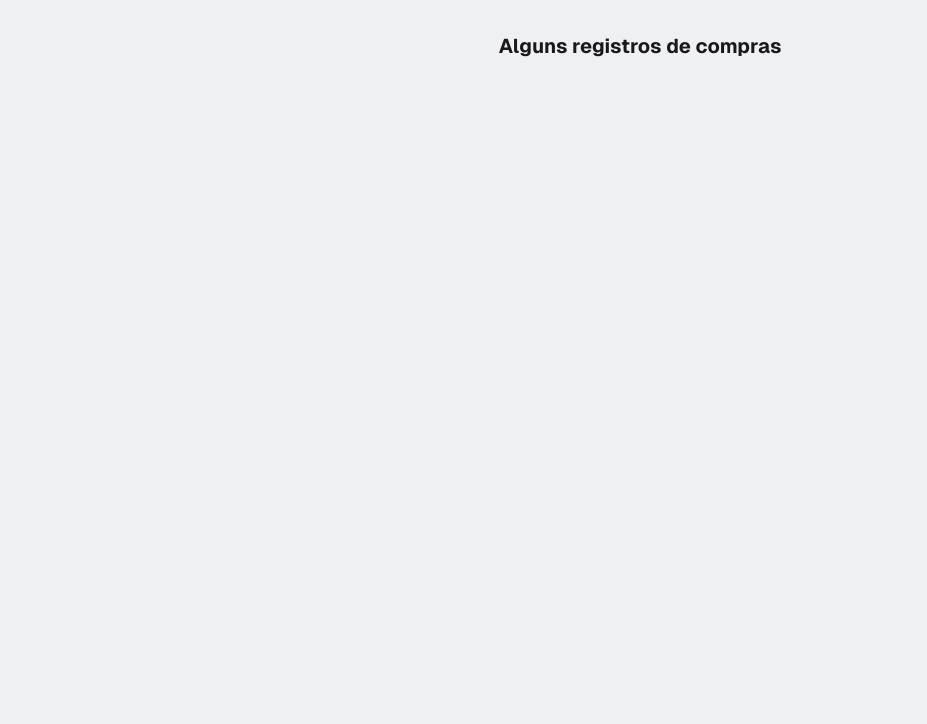
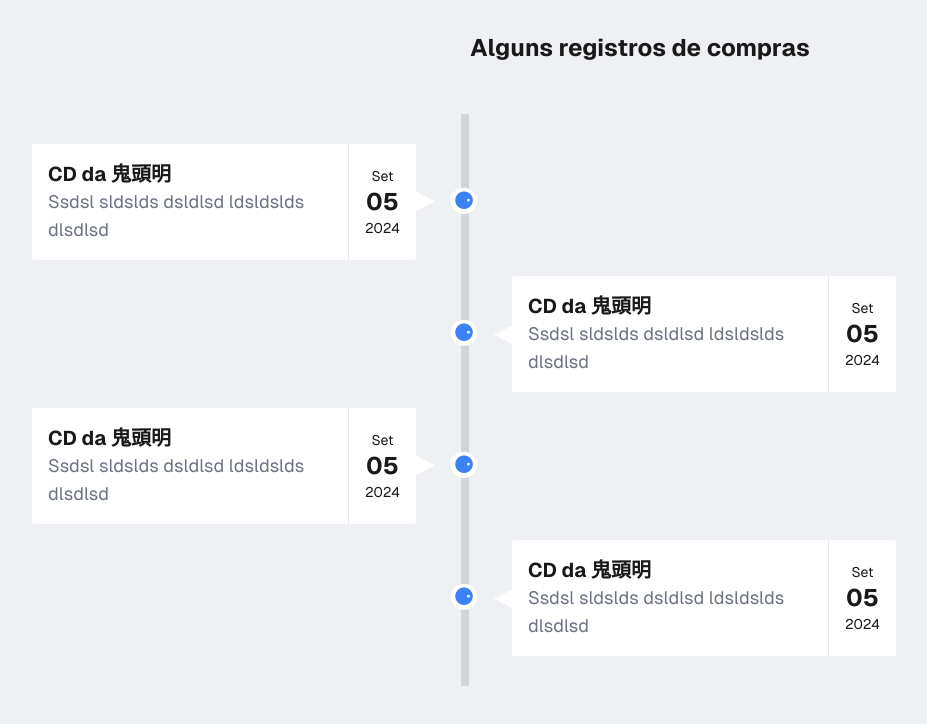
Before and after one commit to douglas-sousa/dofu-compras, a Next.js app: page / in a window 1280 px wide. Shown: the top 724 px of the page, without its empty margins (0-927 px from the left). Built offline with nearby package versions, Linux system fonts and the light colour scheme.

Commit message:
feat: first timeline test

```diff
--- a/src/app/page.tsx
+++ b/src/app/page.tsx
@@ -1,9 +1,47 @@
-export default function Home() {
+import Text from "@/components/atoms/text";
+import PostInTimeline from "@/components/organisms/PostInTimeline";
+
+export default function Home () {
     return (
         <main className="font-[family-name:var(--font-geist-sans)] p-8">
-            <p className="font-bold text-center text-xl">
+            <Text variant="h1">
                 Alguns registros de compras
-            </p>
+            </Text>
+
+            <div className="pt-16">
+                <PostInTimeline
+                    post={{
+                        title: "CD da 鬼頭明",
+                        preview: "Ssdsl sldslds dsldlsd ldsldslds dlsdlsd",
+                        date: new Date(),
+                        side: "left"
+                    }}
+                />
+                <PostInTimeline
+                    post={{
+                        title: "CD da 鬼頭明",
+                        preview: "Ssdsl sldslds dsldlsd ldsldslds dlsdlsd",
+                        date: new Date(),
+                        side: "right"
+                    }}
+                />
+                <PostInTimeline
+                    post={{
+                        title: "CD da 鬼頭明",
+                        preview: "Ssdsl sldslds dsldlsd ldsldslds dlsdlsd",
+                        date: new Date(),
+                        side: "left"
+                    }}
+                />
+                <PostInTimeline
+                    post={{
+                        title: "CD da 鬼頭明",
+                        preview: "Ssdsl sldslds dsldlsd ldsldslds dlsdlsd",
+                        date: new Date(),
+                        side: "right"
+                    }}
+                />
+            </div>
         </main>
     );
 }
--- /dev/null
+++ b/src/components/atoms/text.tsx
@@ -0,0 +1,30 @@
+import { createElement, HTMLAttributes } from "react";
+import { twMerge } from 'tailwind-merge';
+
+type TextProps = HTMLAttributes<HTMLParagraphElement> & {
+    variant?: "h1" | "h2" | "p";
+}
+
+const VARIANT = {
+    h1: "font-bold text-center text-2xl",
+    h2: "font-bold text-xl",
+    p: "text-lg",
+};
+
+export default function Text ({
+    variant = 'p',
+    children,
+    className: overriddenStyle,
+    ...rest
+}: TextProps) {
+    const className = twMerge(
+        VARIANT[variant],
+        overriddenStyle
+    );
+
+    return createElement(
+        variant,
+        { ...rest, className },
+        children
+    );
+}
--- /dev/null
+++ b/src/components/molecules/PostPreview.tsx
@@ -0,0 +1,59 @@
+import { format } from 'date-fns';
+import { ptBR } from 'date-fns/locale';
+import { twMerge } from 'tailwind-merge';
+
+import Text from "@/components/atoms/text";
+
+export type PostPreviewProps = {
+    title: string;
+    preview: string;
+    date: Date;
+    side?: "right" | "left";
+    className?: HTMLDivElement['className'];
+}
+
+export default function PostPreview ({
+    title,
+    preview,
+    date,
+    className: overriddenStyle,
+}: PostPreviewProps) {
+    const formattedMonth = format(date, 'MMM', { locale: ptBR });
+    const formattedDay = format(date, 'dd');
+    const formattedYear = format(date, 'yyyy');
+
+    return (
+        <article
+            className={twMerge(
+                "bg-white rounded-sm flex items-center w-96",
+                overriddenStyle
+            )}>
+            <section
+                className="p-4 border-gray-200 border-solid border-r"
+            >
+                <Text variant="h2">{title}</Text>
+                <Text className="text-gray-500">{preview}</Text>
+            </section>
+
+            <section
+                className="p-4 capitalize text-center"
+            >
+                <Text
+                    className="text-sm"
+                >
+                    {formattedMonth}
+                </Text>
+                <Text
+                    className='text-2xl font-bold'
+                >
+                    {formattedDay}
+                </Text>
+                <Text
+                    className="text-sm"
+                >
+                    {formattedYear}
+                </Text>
+            </section>
+        </article>
+    );
+}
--- /dev/null
+++ b/src/components/organisms/PostInTimeline.tsx
@@ -0,0 +1,65 @@
+import { twMerge } from 'tailwind-merge';
+
+import PostPreview, {
+    PostPreviewProps
+} from "@/components/molecules/PostPreview";
+
+type PostInTimelineProps = {
+    post: PostPreviewProps;
+}
+
+export default function PostInTimeline ({ post }: PostInTimelineProps) {
+    function renderTimelinePoint () {
+        return (
+            <span className={twMerge(
+                "absolute top-1/2 -translate-y-1/2",
+                "-right-16 select-none z-10"
+            )}>
+                <span className="relative text-4xl text-white">
+                    ⚈
+                    <span className={twMerge(
+                        "absolute text-2xl text-blue-500",
+                        "top-[10%] left-[17%]",
+                    )}>
+                        ⚈
+                    </span>
+                </span>
+            </span>
+        );
+    }
+
+    function renderPostArrow () {
+        return post.side && (
+            <span
+                className={twMerge(
+                    "absolute text-white text-3xl select-none",
+                    "top-1/2 -translate-y-1/2",
+                    post.side === "left" && "-right-5",
+                    post.side === "right" && "left-[120%] rotate-180",
+                )}
+            >
+                ▶
+            </span>
+        );
+    }
+
+    return (
+        <div className="relative w-fit">
+            <PostPreview
+                {...post}
+                className={twMerge(
+                    "my-4",
+                    post.side === "right" && "translate-x-[125%]"
+                )}
+            />
+            {renderPostArrow()}
+            {renderTimelinePoint()}
+            <div
+                className={twMerge(
+                    "border-l-8 border-solid border-gray-300 h-44",
+                    "absolute top-1/2 -translate-y-1/2 -right-[3.3rem]"
+                )}
+            />
+        </div>
+    )
+}
```
